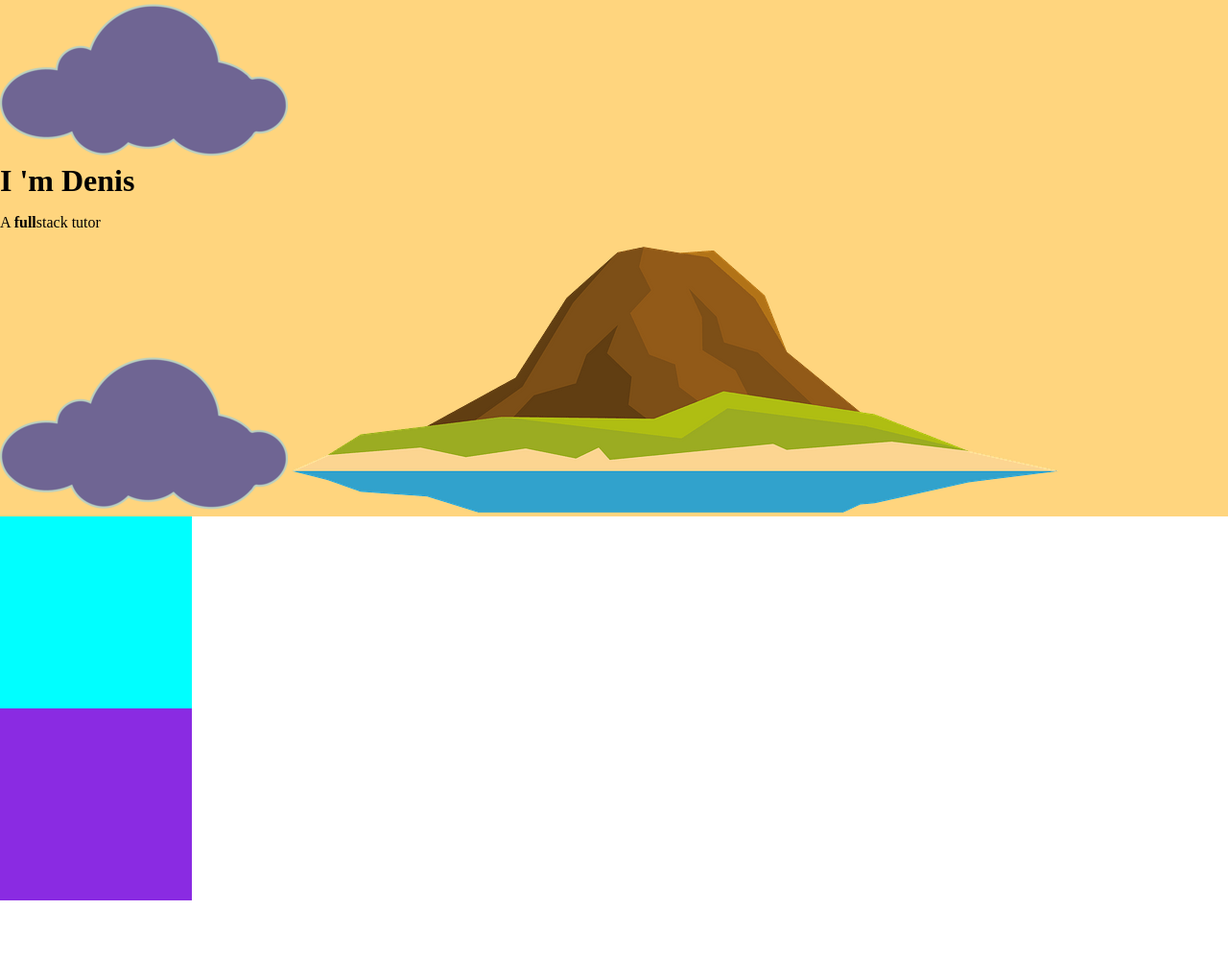
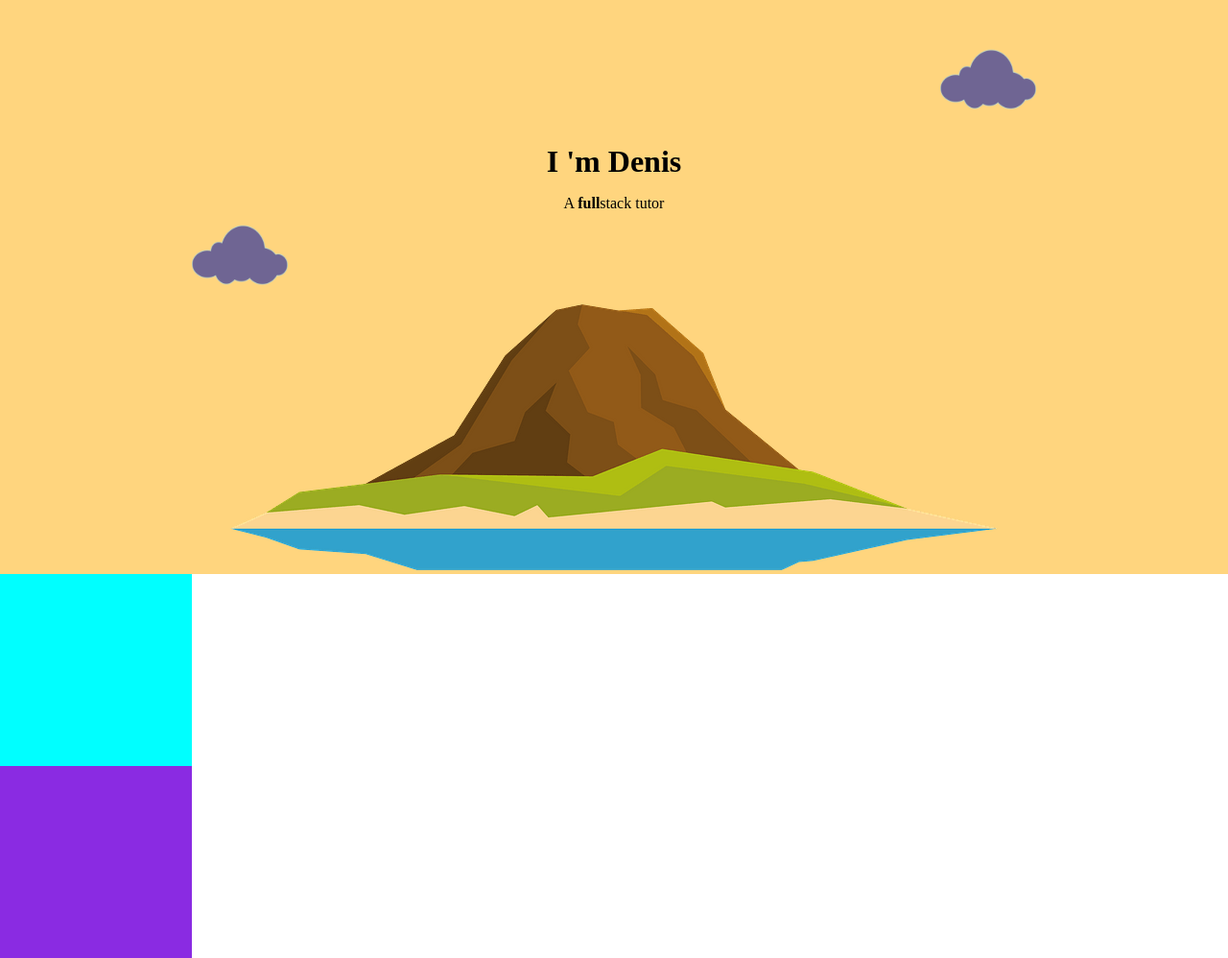
Before and after one commit to HabibehKhavari/CopyCSS-1, a plain HTML site: page index.html in a window 1280 px wide. Shown: the whole page at 96% size. Before the commit the page ends 938 px from the top, so only its background shows below. Drawn offline with Linux system fonts and the light colour scheme.

Commit message:
Layout the top section The cloud images are flying

```diff
--- a/css/styles.css
+++ b/css/styles.css
@@ -2,10 +2,13 @@
 
 body {
     margin: 0px;
+    text-align: center;
 }
 
 .top-section {
     background-color: #ffd57e;
+    position: relative;
+    padding-top: 100px;
 }
 
 .middle-section {
@@ -20,7 +23,27 @@ body {
     height: 200px;
 }
 
+.bottom-cloud {
+    position: absolute;
+    left: 200px;
+    bottom: 300px;
+    width: 100px;
+    height: 65px;
+}
+
+.top-cloud {
+    position: absolute;
+    right: 200px;
+    top: 50px;
+    width: 100px;
+    height: 65px;
+}
+
 
 h1 {
-    margin: 0px;
+    margin: 50px auto 0 auto;
 }
+
+.mountain {
+    padding-top: 80px;
+}
--- a/index.html
+++ b/index.html
@@ -9,11 +9,11 @@
 </head>
 <body>
     <div class="top-section">
-        <img src="img/cloud.png" alt="cloud">
+        <img class="top-cloud" src="img/cloud.png" alt="cloud">
         <h1>I 'm Denis</h1>
         <p>A <span style="font-weight: bold;">full</span>stack tutor</p>
-        <img src="img/cloud.png" alt="cloud">
-        <img src="img/mountain.png" alt="mountain">
+        <img class="bottom-cloud" src="img/cloud.png" alt="cloud">
+        <img class="mountain" src="img/mountain.png" alt="mountain">
     </div>
     <div class="middle-section">
     </div>
```
